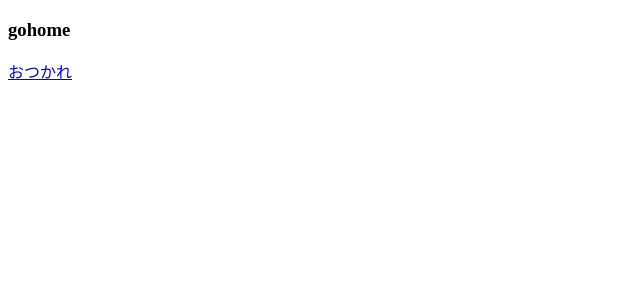
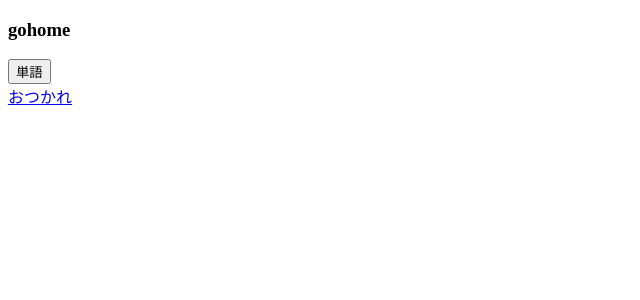
Before and after one commit to uyupun-archive/social-resistance, a Nuxt app: page /gohome in a window 1280 px wide. Shown: the top 300 px of the page, without its empty margins (0-640 px from the left). Built offline with nearby package versions, Linux system fonts and the light colour scheme.

Commit message:
add: Button Component

```diff
--- /dev/null
+++ b/components/button/index.vue
@@ -0,0 +1,28 @@
+<!--
+  Button Component
+
+  to を指定した場、リンク付きボタン
+  to を指定しない場合、通常のボタン
+-->
+
+<template>
+  <nuxt-link v-if="to" :to="to">{{ text }}</nuxt-link>
+  <button v-else type="button">{{ text }}</button>
+</template>
+
+<script>
+export default {
+  props: {
+    to: {
+      type: String,
+      default: '',
+    },
+    text: {
+      type: String,
+      required: true,
+    },
+  },
+}
+</script>
+
+<style></style>
--- a/pages/gohome/index.vue
+++ b/pages/gohome/index.vue
@@ -1,12 +1,21 @@
 <template>
   <div>
     <h3>gohome</h3>
-    <nuxt-link to="/">おつかれ</nuxt-link>
+    <div>
+      <Button text="単語" />
+    </div>
+    <Button to="/" text="おつかれ" />
   </div>
 </template>
 
 <script>
-export default {}
+import Button from '~/components/button/index.vue'
+
+export default {
+  components: {
+    Button,
+  },
+}
 </script>
 
 <style></style>
--- a/pages/index.vue
+++ b/pages/index.vue
@@ -2,13 +2,19 @@
   <div>
     <h1>Social Resistance</h1>
     <h5>STAY HOME</h5>
-    <nuxt-link to="/gohome">はじめる</nuxt-link>
-    <nuxt-link to="/rule">あそびかた</nuxt-link>
+    <Button to="/gohome" text="はじめる" />
+    <Button to="/rule" text="あそびかた" />
   </div>
 </template>
 
 <script>
-export default {}
+import Button from '~/components/button/index.vue'
+
+export default {
+  components: {
+    Button,
+  },
+}
 </script>
 
 <style></style>
--- a/pages/rule/index.vue
+++ b/pages/rule/index.vue
@@ -4,12 +4,18 @@
     <div>
       ここにルールが入ります。
     </div>
-    <nuxt-link to="/">もどる</nuxt-link>
+    <Button to="/" text="もどる" />
   </div>
 </template>
 
 <script>
-export default {}
+import Button from '~/components/button/index.vue'
+
+export default {
+  components: {
+    Button,
+  },
+}
 </script>
 
 <style></style>
```
